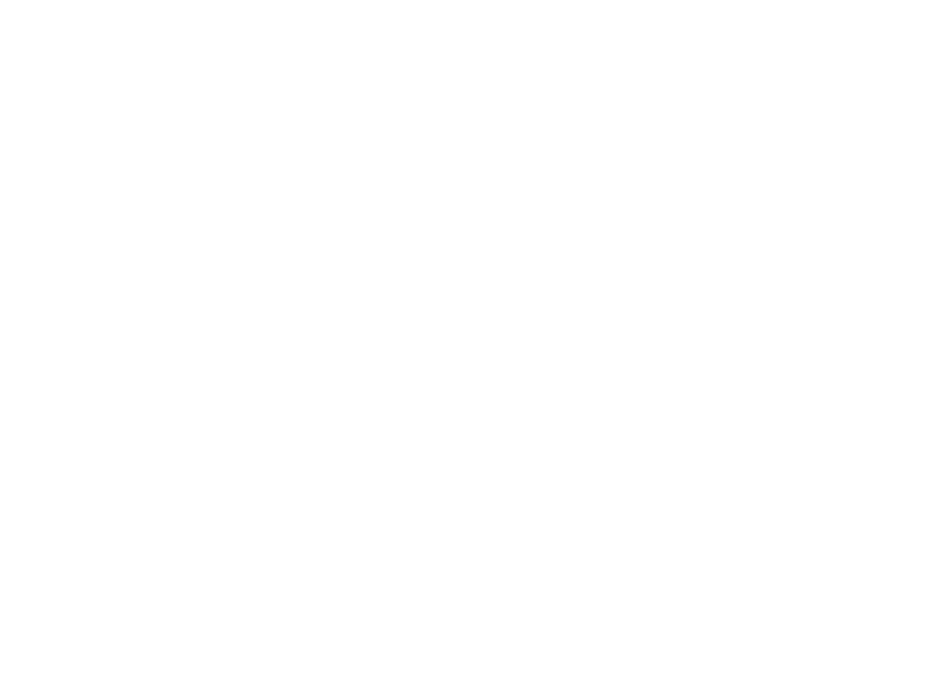
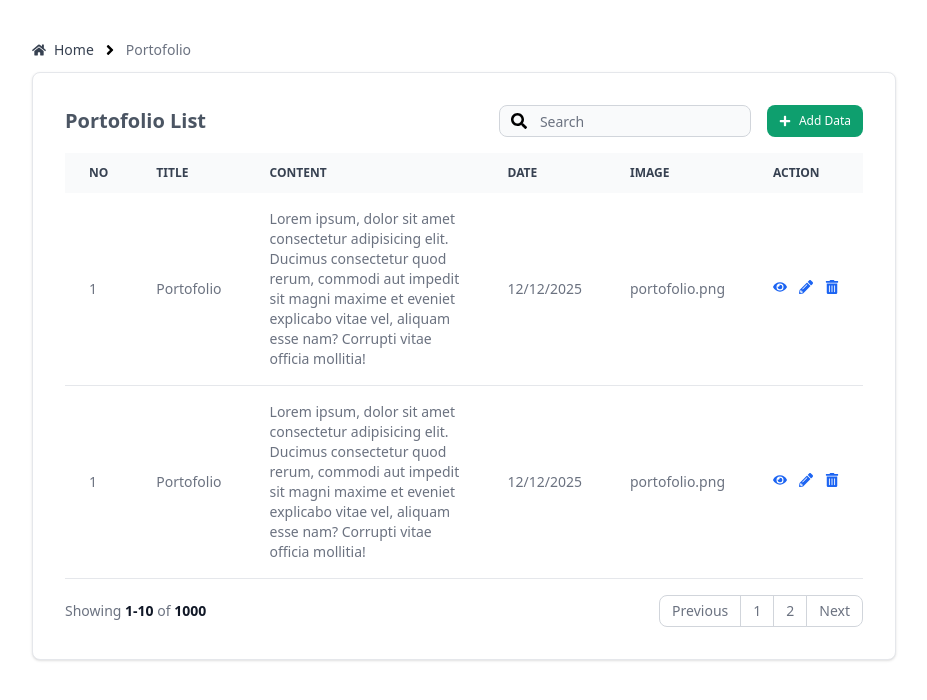
Before and after one commit to rikkriuk/fe-dashboard-kelompok-2, a React (Vite) app: page /portofolio in a window 1280 px wide. Before the commit this address had no page. Shown: the top 700 px of the page, without its empty margins (176-1103 px from the left). Built offline with nearby package versions, Linux system fonts and the light colour scheme.

Commit message:
feat : create list portofolio

```diff
--- a/src/App.jsx
+++ b/src/App.jsx
@@ -1,6 +1,7 @@
 import React from "react";
 import { BrowserRouter as Router, Routes, Route } from "react-router-dom";
 import Layout from "./components/LayoutComponent";
+import PortofolioContainer from "./containers/PortofolioContainer";
 
 const App = () => {
   return (
@@ -8,10 +9,12 @@ const App = () => {
       <Layout>
         <Routes>
           <Route path="/" element={"Dashboard"} />
+          <Route path="/*" element={"tes"} />
+          <Route path="/portofolio" element={<PortofolioContainer />} />
         </Routes>
       </Layout>
     </Router>
-  )
-}
+  );
+};
 
 export default App;
--- /dev/null
+++ b/src/components/Portofolio/TablePortofolioComponent.jsx
@@ -0,0 +1,209 @@
+import React from "react";
+import {
+  FaHome,
+  FaEye,
+  FaPencilAlt,
+  FaTrashAlt,
+  FaAngleRight,
+  FaPlus,
+  FaSearch,
+} from "react-icons/fa";
+
+const TablePortofolioComponent = () => {
+  return (
+    <div class="container mx-auto px-52 pt-10">
+      <nav class="flex mb-3" aria-label="Breadcrumb">
+        <ol class="inline-flex items-center space-x-1 md:space-x-2 rtl:space-x-reverse">
+          <li class="inline-flex items-center">
+            <a
+              href="/"
+              class="inline-flex items-center text-sm font-medium text-gray-700 hover:text-blue-600 dark:text-gray-400 dark:hover:text-white"
+            >
+              <FaHome className="mr-2" />
+              Home
+            </a>
+          </li>
+
+          <li aria-current="page">
+            <div class="flex items-center">
+              <FaAngleRight />
+              <span class="ms-1 text-sm font-medium text-gray-500 md:ms-2 dark:text-gray-400">
+                Portofolio
+              </span>
+            </div>
+          </li>
+        </ol>
+      </nav>
+
+      <div class="relative overflow-x-auto p-4 bg-white border border-gray-200 rounded-lg shadow sm:p-8 dark:bg-gray-800 dark:border-gray-700">
+        <div className="flex items-center flex-column flex-wrap md:flex-row justify-between mb-4">
+          <h5 class="text-xl font-bold text-gray-600 dark:text-white">
+            Portofolio List
+          </h5>
+
+          <div class="flex items-center space-x-4">
+            <div class="relative">
+              <div class="absolute inset-y-0 left-0 rtl:inset-r-0 rtl:right-0 flex items-center ps-3 pointer-events-none">
+                <FaSearch />
+              </div>
+              <input
+                type="text"
+                id="table-search"
+                class="block p-2 ps-10 text-sm text-gray-900 border border-gray-300 rounded-lg w-50 h-8 bg-gray-50 focus:ring-blue-500 focus:border-blue-500 dark:bg-gray-700 dark:border-gray-600 dark:placeholder-gray-400 dark:text-white dark:focus:ring-blue-500 dark:focus:border-blue-500"
+                placeholder="Search"
+              />
+            </div>
+            <button
+              type="button"
+              class="px-3 py-2 text-xs font-medium text-center text-white bg-green-500 rounded-lg hover:bg-green-600 focus:ring-4 focus:outline-none focus:ring-blue-300 dark:bg-green-600 dark:hover:bg-green-700 dark:focus:ring-green-800 whitespace-nowrap inline-flex items-center"
+            >
+              <FaPlus className="mr-2" /> Add Data
+            </button>
+          </div>
+        </div>
+        <table class="w-full text-sm text-left rtl:text-right text-gray-500 dark:text-gray-400 overflow-x-auto">
+          <thead class="text-xs text-gray-700 uppercase bg-gray-50 dark:bg-gray-700 dark:text-gray-400">
+            <tr>
+              <th scope="col" class="px-6 py-3">
+                No
+              </th>
+              <th scope="col" class="px-6 py-3">
+                Title
+              </th>
+              <th scope="col" class="px-6 py-3 max-w-xs">
+                Content
+              </th>
+              <th scope="col" class="px-6 py-3">
+                Date
+              </th>
+              <th scope="col" class="px-6 py-3">
+                Image
+              </th>
+              <th scope="col" class="px-6 py-3">
+                action
+              </th>
+            </tr>
+          </thead>
+          <tbody>
+            <tr class="bg-white border-b dark:bg-gray-800 dark:border-gray-700 hover:bg-gray-50 dark:hover:bg-gray-600">
+              <td class="px-6 py-4">1</td>
+              <td class="px-6 py-4">Portofolio</td>
+              <td class="px-6 py-4">
+                Lorem ipsum, dolor sit amet consectetur adipisicing elit.
+                Ducimus consectetur quod rerum, commodi aut impedit sit magni
+                maxime et eveniet explicabo vitae vel, aliquam esse nam?
+                Corrupti vitae officia mollitia!
+              </td>
+              <td class="px-6 py-4">12/12/2025</td>
+              <td class="px-6 py-4">portofolio.png</td>
+              <td class="px-6 py-4 whitespace-nowrap">
+                <a
+                  href="#"
+                  class="inline-flex items-center font-medium text-blue-600 dark:text-blue-500 me-3 hover:text-blue-700 dark:hover:text-blue-400"
+                >
+                  <FaEye />
+                </a>
+                <a
+                  href="#"
+                  class="inline-flex items-center font-medium text-blue-600 dark:text-blue-500 me-3 hover:text-blue-700 dark:hover:text-blue-400"
+                >
+                  <FaPencilAlt />
+                </a>
+                <a
+                  href="#"
+                  class="inline-flex items-center font-medium text-blue-600 dark:text-blue-500 hover:text-blue-700 dark:hover:text-blue-400"
+                >
+                  <FaTrashAlt />
+                </a>
+              </td>
+            </tr>
+            <tr class="bg-white border-b dark:bg-gray-800 dark:border-gray-700 hover:bg-gray-50 dark:hover:bg-gray-600">
+              <td class="px-6 py-4">1</td>
+              <td class="px-6 py-4">Portofolio</td>
+              <td class="px-6 py-4">
+                Lorem ipsum, dolor sit amet consectetur adipisicing elit.
+                Ducimus consectetur quod rerum, commodi aut impedit sit magni
+                maxime et eveniet explicabo vitae vel, aliquam esse nam?
+                Corrupti vitae officia mollitia!
+              </td>
+              <td class="px-6 py-4">12/12/2025</td>
+              <td class="px-6 py-4">portofolio.png</td>
+              <td class="px-6 py-4 whitespace-nowrap">
+                <a
+                  href="#"
+                  class="inline-flex items-center font-medium text-blue-600 dark:text-blue-500 me-3 hover:text-blue-700 dark:hover:text-blue-400"
+                >
+                  <FaEye />
+                </a>
+                <a
+                  href="#"
+                  class="inline-flex items-center font-medium text-blue-600 dark:text-blue-500 me-3 hover:text-blue-700 dark:hover:text-blue-400"
+                >
+                  <FaPencilAlt />
+                </a>
+                <a
+                  href="#"
+                  class="inline-flex items-center font-medium text-blue-600 dark:text-blue-500 hover:text-blue-700 dark:hover:text-blue-400"
+                >
+                  <FaTrashAlt />
+                </a>
+              </td>
+            </tr>
+          </tbody>
+        </table>
+        <nav
+          class="flex items-center flex-column flex-wrap md:flex-row justify-between pt-4"
+          aria-label="Table navigation"
+        >
+          <span class="text-sm font-normal text-gray-500 dark:text-gray-400 mb-4 md:mb-0 block w-full md:inline md:w-auto">
+            Showing{" "}
+            <span class="font-semibold text-gray-900 dark:text-white">
+              1-10
+            </span>{" "}
+            of{" "}
+            <span class="font-semibold text-gray-900 dark:text-white">
+              1000
+            </span>
+          </span>
+          <ul class="inline-flex -space-x-px rtl:space-x-reverse text-sm h-8">
+            <li>
+              <a
+                href="#"
+                class="flex items-center justify-center px-3 h-8 ms-0 leading-tight text-gray-500 bg-white border border-gray-300 rounded-s-lg hover:bg-gray-100 hover:text-gray-700 dark:bg-gray-800 dark:border-gray-700 dark:text-gray-400 dark:hover:bg-gray-700 dark:hover:text-white"
+              >
+                Previous
+              </a>
+            </li>
+            <li>
+              <a
+                href="#"
+                class="flex items-center justify-center px-3 h-8 leading-tight text-gray-500 bg-white border border-gray-300 hover:bg-gray-100 hover:text-gray-700 dark:bg-gray-800 dark:border-gray-700 dark:text-gray-400 dark:hover:bg-gray-700 dark:hover:text-white"
+              >
+                1
+              </a>
+            </li>
+            <li>
+              <a
+                href="#"
+                class="flex items-center justify-center px-3 h-8 leading-tight text-gray-500 bg-white border border-gray-300 hover:bg-gray-100 hover:text-gray-700 dark:bg-gray-800 dark:border-gray-700 dark:text-gray-400 dark:hover:bg-gray-700 dark:hover:text-white"
+              >
+                2
+              </a>
+            </li>
+
+            <li>
+              <a
+                href="#"
+                class="flex items-center justify-center px-3 h-8 leading-tight text-gray-500 bg-white border border-gray-300 rounded-e-lg hover:bg-gray-100 hover:text-gray-700 dark:bg-gray-800 dark:border-gray-700 dark:text-gray-400 dark:hover:bg-gray-700 dark:hover:text-white"
+              >
+                Next
+              </a>
+            </li>
+          </ul>
+        </nav>
+      </div>
+    </div>
+  );
+};
+
+export default TablePortofolioComponent;
--- /dev/null
+++ b/src/containers/PortofolioContainer.jsx
@@ -0,0 +1,12 @@
+import React from "react";
+import TablePortofolioComponent from "../components/Portofolio/TablePortofolioComponent";
+
+const PortofolioContainer = () => {
+  return (
+    <div>
+      <TablePortofolioComponent />
+    </div>
+  );
+};
+
+export default PortofolioContainer;
```
